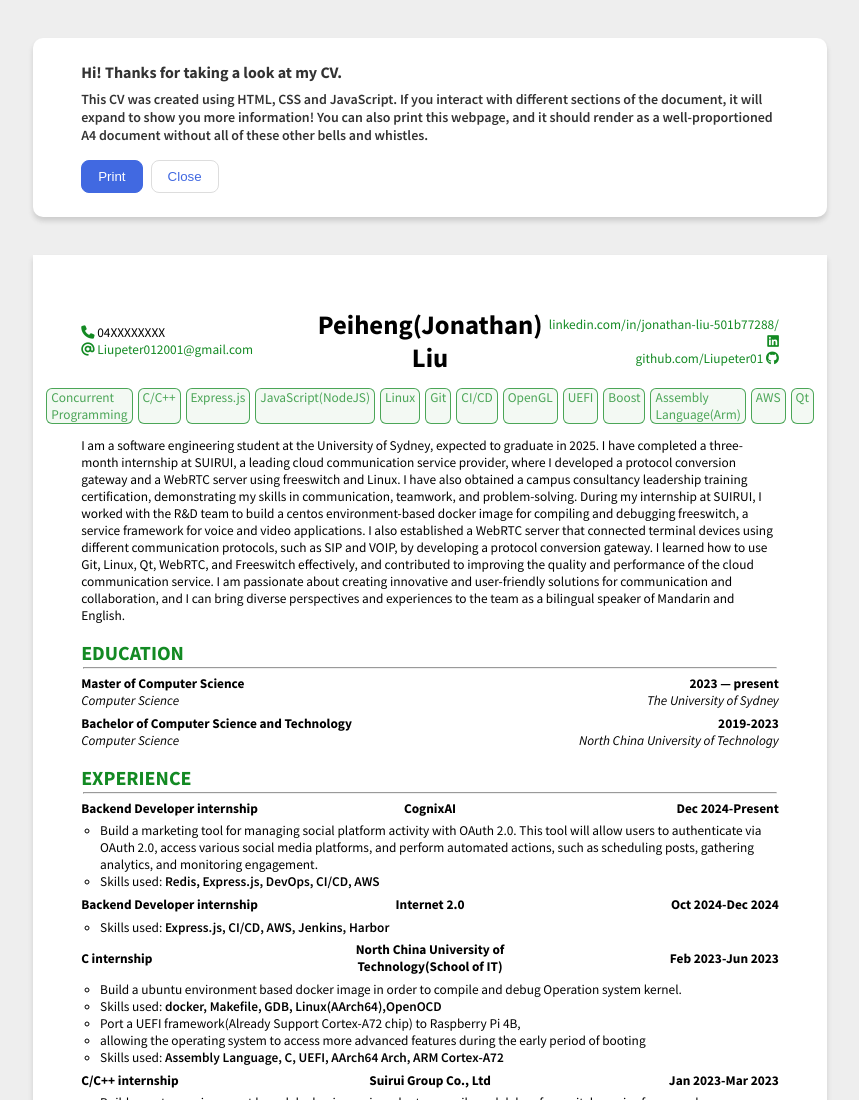
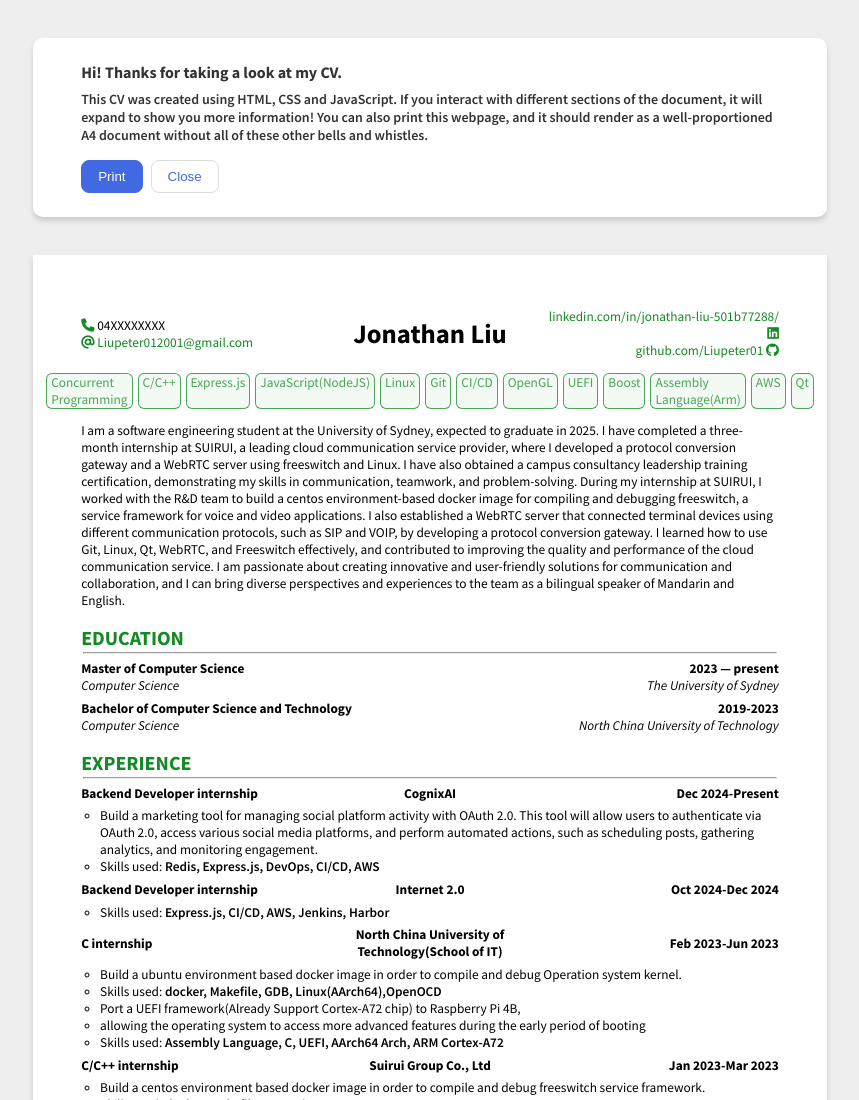
Before and after one commit to Liupeter01/Liupeter01.github.io, a plain HTML site: page index.html in a window 1280 px wide. Shown: the top 1100 px of the page, without its empty margins (210-1069 px from the left). Drawn offline with Linux system fonts and the light colour scheme.

Commit message:
Update index.html

```diff
--- a/index.html
+++ b/index.html
@@ -44,7 +44,7 @@
                         <a href="mailto:Liupeter012001@gmail.com">Liupeter012001@gmail.com</a>
                     </div>
                     <div class="center">
-                        <h1>Peiheng(Jonathan) Liu</h1>
+                        <h1>Jonathan Liu</h1>
                     </div>
                     <div class="right">
                         <a href="https://www.linkedin.com/in/jonathan-liu-501b77288/" target="_blank" rel="noopener noreferrer">
```
